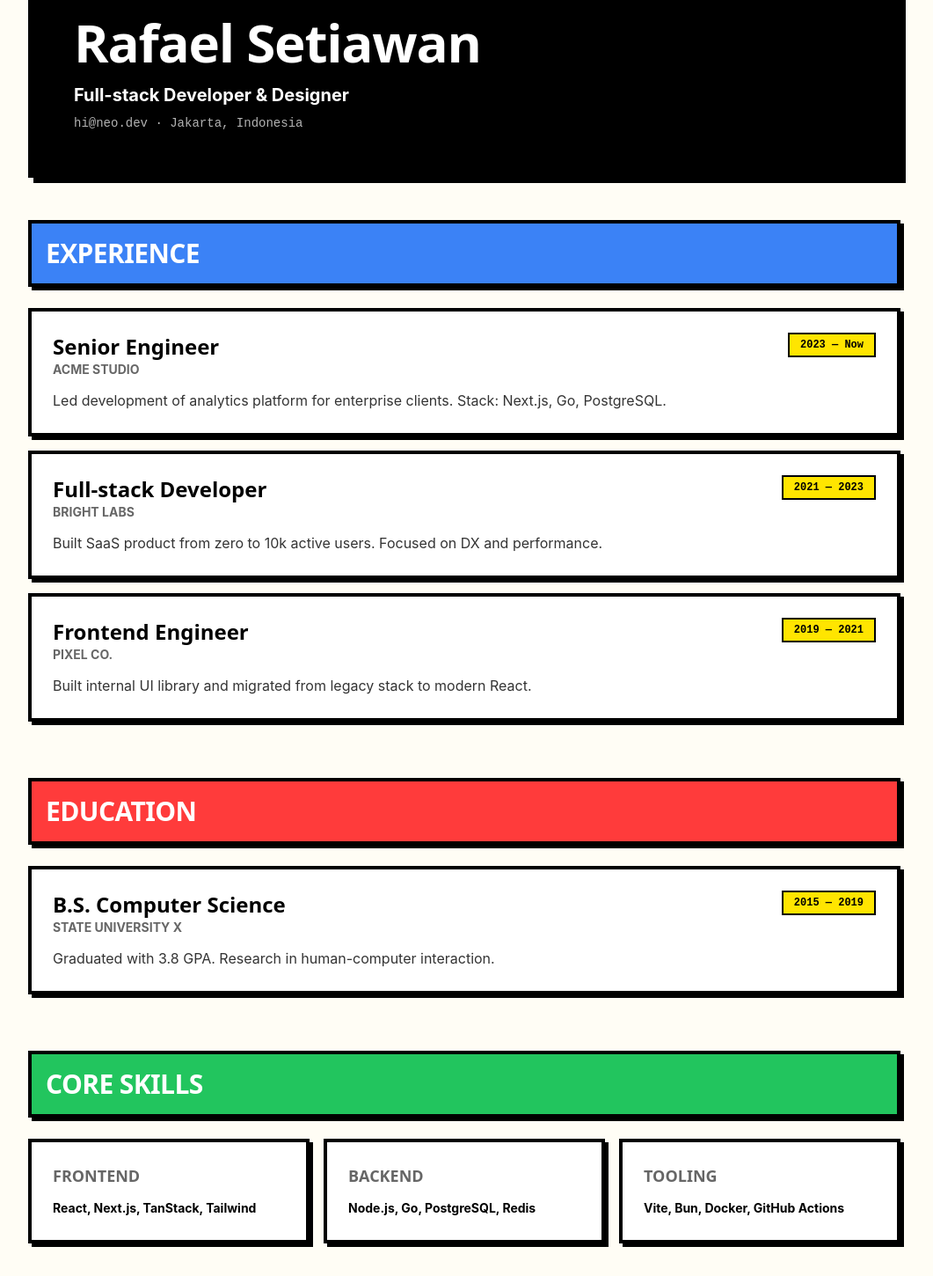
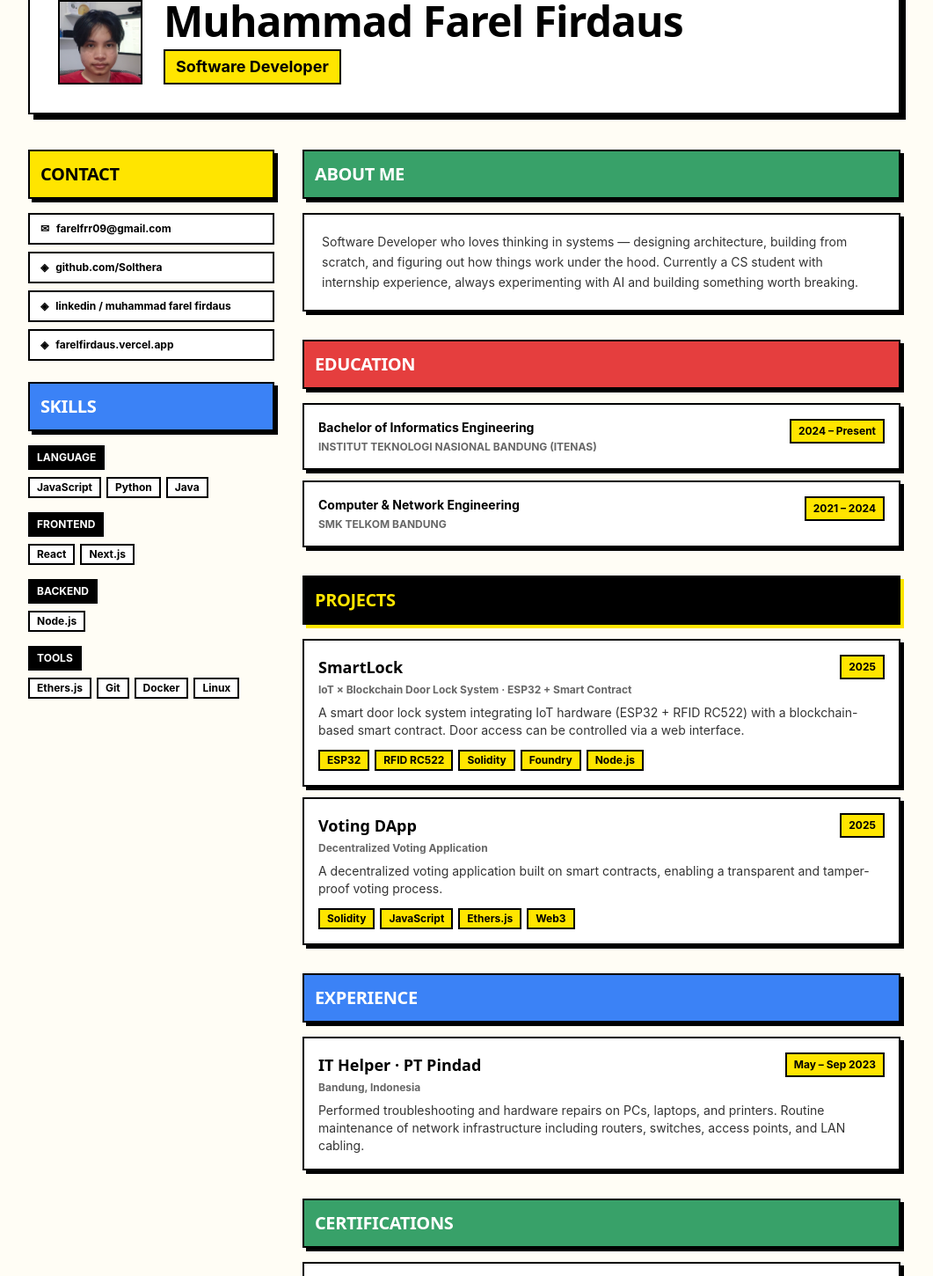
Before and after one commit to Solthera/farel-personal-web, a Next.js app in the folder web/: page /cv in a window 1280 px wide. Shown: the part 449-1899 px from the top of the page at 88% size, without its empty margins (112-1173 px from the left). Built offline with nearby package versions, Linux system fonts and the light colour scheme.

Commit message:
Adjust again

```diff
--- a/web/app/cv/page.tsx
+++ b/web/app/cv/page.tsx
@@ -1,41 +1,10 @@
 import { Layout, PageHeader } from '@/components/nb/Layout'
 import { PrintButton } from '@/components/nb/PrintButton'
-
-const sections = [
-  {
-    title: 'Experience',
-    color: 'border-[var(--blue)]',
-    items: [
-      { period: '2023 — Now', h: 'Senior Engineer', sub: 'Acme Studio', body: 'Led development of analytics platform for enterprise clients. Stack: Next.js, Go, PostgreSQL.' },
-      { period: '2021 — 2023', h: 'Full-stack Developer', sub: 'Bright Labs', body: 'Built SaaS product from zero to 10k active users. Focused on DX and performance.' },
-      { period: '2019 — 2021', h: 'Frontend Engineer', sub: 'Pixel Co.', body: 'Built internal UI library and migrated from legacy stack to modern React.' },
-    ],
-  },
-  {
-    title: 'Education',
-    color: 'border-[var(--red)]',
-    items: [
-      { period: '2015 — 2019', h: 'B.S. Computer Science', sub: 'State University X', body: 'Graduated with 3.8 GPA. Research in human-computer interaction.' },
-    ],
-  },
-  {
-    title: 'Core Skills',
-    color: 'border-[var(--green)]',
-    items: [
-      { period: 'Frontend', h: 'React, Next.js, TanStack, Tailwind', sub: '', body: '' },
-      { period: 'Backend', h: 'Node.js, Go, PostgreSQL, Redis', sub: '', body: '' },
-      { period: 'Tooling', h: 'Vite, Bun, Docker, GitHub Actions', sub: '', body: '' },
-    ],
-  },
-]
+import Image from 'next/image'
 
 export const metadata = { title: 'Farel Personal Website' }
 
 export default function CV() {
-  const experienceItems = sections[0].items
-  const educationItems = sections[1].items
-  const skillItems = sections[2].items
-
   return (
     <Layout>
       <PageHeader title="Curriculum Vitae" subtitle="Summary of experience, education, and expertise." accent="yellow" />
@@ -46,72 +15,174 @@ export default function CV() {
         </div>
 
         {/* Header Card */}
-        <div className="border-4 border-black bg-black text-white p-8 md:p-12 mb-12 shadow-[6px_6px_0px_rgba(0,0,0,1)]">
-          <h2 className="font-display text-5xl md:text-6xl font-bold leading-tight">Rafael Setiawan</h2>
-          <p className="mt-4 text-xl font-bold">Full-stack Developer & Designer</p>
-          <p className="mt-2 font-mono text-sm text-white/70">hi@neo.dev · Jakarta, Indonesia</p>
+        <div className="border-2 border-black bg-white p-8 mb-10 shadow-[6px_6px_0px_0px_#000] flex flex-col md:flex-row items-center gap-6">
+          <div className="w-24 h-24 border-2 border-black overflow-hidden flex-shrink-0">
+            <Image src="/images/foto.jpeg" alt="Muhammad Farel Firdaus" width={96} height={96} className="w-full h-full object-cover" />
+          </div>
+          <div>
+            <h2 className="font-display text-4xl md:text-5xl font-bold leading-tight">Muhammad Farel Firdaus</h2>
+            <p className="mt-2 text-lg font-bold bg-[var(--yellow)] border-2 border-black px-3 py-1 inline-block">Software Developer</p>
+          </div>
         </div>
 
-        {/* Experience Section */}
-        <section className="mb-16">
-          <div className="bg-[#3B82F6] border-4 border-black p-4 mb-6 shadow-[4px_4px_0px_rgba(0,0,0,1)]">
-            <h3 className="font-display text-3xl font-bold text-white uppercase">Experience</h3>
+        <div className="grid md:grid-cols-[280px_1fr] gap-8">
+          {/* LEFT COLUMN */}
+          <aside className="flex flex-col gap-6">
+
+            {/* Contact */}
+            <section>
+              <div className="bg-[var(--yellow)] border-2 border-black p-3 mb-4 shadow-[4px_4px_0px_0px_#000]">
+                <h3 className="font-display text-xl font-bold uppercase">Contact</h3>
               </div>
-          <div className="space-y-4">
-            {experienceItems.map((item, i) => (
-              <div key={i} className="border-4 border-black p-6 bg-white shadow-[4px_4px_0px_rgba(0,0,0,1)] hover:shadow-[6px_6px_0px_rgba(0,0,0,1)] hover:translate-x-[-2px] hover:translate-y-[-2px] transition-all">
-                <div className="flex flex-col md:flex-row md:items-start md:justify-between gap-4 mb-3">
-                  <div>
-                    <div className="font-display text-2xl font-bold">{item.h}</div>
-                    <div className="text-sm font-bold text-black/60 uppercase">{item.sub}</div>
+              <div className="flex flex-col gap-2">
+                {[
+                  { icon: '✉', label: 'farelfrr09@gmail.com', href: 'mailto:farelfrr09@gmail.com' },
+                  { icon: '◈', label: 'github.com/Solthera', href: 'https://github.com/Solthera' },
+                  { icon: '◈', label: 'linkedin / muhammad farel firdaus', href: 'https://www.linkedin.com/in/muhammad-farel-firdaus-b7234530a/' },
+                  { icon: '◈', label: 'farelfirdaus.vercel.app', href: 'https://farelfirdaus.vercel.app/' },
+                ].map(({ icon, label, href }) => (
+                  <a key={href} href={href} target="_blank" rel="noopener noreferrer"
+                    className="flex items-center gap-2 border-2 border-black bg-white px-3 py-2 text-xs font-bold hover:bg-[var(--yellow)] transition-colors">
+                    <span>{icon}</span><span>{label}</span>
+                  </a>
+                ))}
               </div>
-                  <div className="bg-[#FFE500] border-2 border-black px-3 py-1 font-mono text-xs font-bold whitespace-nowrap">
-                    {item.period}
+            </section>
+
+            {/* Skills */}
+            <section>
+              <div className="bg-[var(--blue)] border-2 border-black p-3 mb-4 shadow-[4px_4px_0px_0px_#000]">
+                <h3 className="font-display text-xl font-bold uppercase text-white">Skills</h3>
+              </div>
+              {[
+                { cat: 'Language', tags: ['JavaScript', 'Python', 'Java'] },
+                { cat: 'Frontend', tags: ['React', 'Next.js'] },
+                { cat: 'Backend', tags: ['Node.js'] },
+                { cat: 'Tools', tags: ['Ethers.js', 'Git', 'Docker', 'Linux'] },
+              ].map(({ cat, tags }) => (
+                <div key={cat} className="mb-4">
+                  <div className="text-xs font-bold uppercase border-2 border-black px-2 py-1 bg-black text-white inline-block mb-2">{cat}</div>
+                  <div className="flex flex-wrap gap-1.5">
+                    {tags.map(t => <span key={t} className="border-2 border-black px-2 py-0.5 text-xs font-bold bg-white">{t}</span>)}
                   </div>
                 </div>
-                <p className="text-black/80 leading-relaxed">{item.body}</p>
+              ))}
+            </section>
+
+          </aside>
+
+          {/* RIGHT COLUMN */}
+          <main className="flex flex-col gap-8">
+
+            {/* About Me */}
+            <section>
+              <div className="bg-[var(--green)] border-2 border-black p-3 mb-4 shadow-[4px_4px_0px_0px_#000]">
+                <h3 className="font-display text-xl font-bold uppercase text-white">About Me</h3>
+              </div>
+              <div className="border-2 border-black p-5 bg-white shadow-[4px_4px_0px_0px_#000]">
+                <p className="text-sm leading-relaxed text-black/80">
+                  Software Developer who loves thinking in systems — designing architecture,
+                  building from scratch, and figuring out how things work under the hood.
+                  Currently a CS student with internship experience,
+                  always experimenting with AI and building something worth breaking.
+                </p>
+              </div>
+            </section>
+
+            {/* Education */}
+            <section>
+              <div className="bg-[var(--red)] border-2 border-black p-3 mb-4 shadow-[4px_4px_0px_0px_#000]">
+                <h3 className="font-display text-xl font-bold uppercase text-white">Education</h3>
+              </div>
+              <div className="space-y-3">
+                {[
+                  { degree: 'Bachelor of Informatics Engineering', school: 'Institut Teknologi Nasional Bandung (ITENAS)', period: '2024 – Present' },
+                  { degree: 'Computer & Network Engineering', school: 'SMK TELKOM BANDUNG', period: '2021 – 2024' },
+                ].map(({ degree, school, period }) => (
+                  <div key={degree} className="border-2 border-black p-4 bg-white shadow-[4px_4px_0px_0px_#000] flex justify-between items-start gap-4">
+                    <div>
+                      <div className="font-bold text-sm">{degree}</div>
+                      <div className="text-xs text-black/60 font-bold uppercase mt-1">{school}</div>
+                    </div>
+                    <span className="bg-[var(--yellow)] border-2 border-black px-2 py-1 text-xs font-bold whitespace-nowrap">{period}</span>
                   </div>
                 ))}
               </div>
             </section>
 
-        {/* Education Section */}
-        <section className="mb-16">
-          <div className="bg-[#FF3B3B] border-4 border-black p-4 mb-6 shadow-[4px_4px_0px_rgba(0,0,0,1)]">
-            <h3 className="font-display text-3xl font-bold text-white uppercase">Education</h3>
+            {/* Projects */}
+            <section>
+              <div className="bg-black border-2 border-black p-3 mb-4 shadow-[4px_4px_0px_0px_var(--yellow)]">
+                <h3 className="font-display text-xl font-bold uppercase text-[var(--yellow)]">Projects</h3>
               </div>
-          <div className="space-y-4">
-            {educationItems.map((item, i) => (
-              <div key={i} className="border-4 border-black p-6 bg-white shadow-[4px_4px_0px_rgba(0,0,0,1)] hover:shadow-[6px_6px_0px_rgba(0,0,0,1)] hover:translate-x-[-2px] hover:translate-y-[-2px] transition-all">
-                <div className="flex flex-col md:flex-row md:items-start md:justify-between gap-4 mb-3">
-                  <div>
-                    <div className="font-display text-2xl font-bold">{item.h}</div>
-                    <div className="text-sm font-bold text-black/60 uppercase">{item.sub}</div>
+              <div className="space-y-3">
+                {[
+                  {
+                    name: 'SmartLock', period: '2025',
+                    sub: 'IoT × Blockchain Door Lock System · ESP32 + Smart Contract',
+                    desc: 'A smart door lock system integrating IoT hardware (ESP32 + RFID RC522) with a blockchain-based smart contract. Door access can be controlled via a web interface.',
+                    tags: ['ESP32', 'RFID RC522', 'Solidity', 'Foundry', 'Node.js'],
+                  },
+                  {
+                    name: 'Voting DApp', period: '2025',
+                    sub: 'Decentralized Voting Application',
+                    desc: 'A decentralized voting application built on smart contracts, enabling a transparent and tamper-proof voting process.',
+                    tags: ['Solidity', 'JavaScript', 'Ethers.js', 'Web3'],
+                  },
+                ].map(({ name, period, sub, desc, tags }) => (
+                  <div key={name} className="border-2 border-black p-4 bg-white shadow-[4px_4px_0px_0px_#000]">
+                    <div className="flex justify-between items-start gap-4 mb-1">
+                      <div className="font-display font-bold text-lg">{name}</div>
+                      <span className="bg-[var(--yellow)] border-2 border-black px-2 py-1 text-xs font-bold whitespace-nowrap">{period}</span>
                     </div>
-                  <div className="bg-[#FFE500] border-2 border-black px-3 py-1 font-mono text-xs font-bold whitespace-nowrap">
-                    {item.period}
+                    <div className="text-xs font-bold text-black/60 mb-2">{sub}</div>
+                    <p className="text-sm text-black/80 mb-3">{desc}</p>
+                    <div className="flex flex-wrap gap-1.5">
+                      {tags.map(t => <span key={t} className="border-2 border-black px-2 py-0.5 text-xs font-bold bg-[var(--yellow)]">{t}</span>)}
                     </div>
-                </div>
-                <p className="text-black/80 leading-relaxed">{item.body}</p>
                   </div>
                 ))}
               </div>
             </section>
 
-        {/* Skills Section */}
+            {/* Experience */}
             <section>
-          <div className="bg-[#22C55E] border-4 border-black p-4 mb-6 shadow-[4px_4px_0px_rgba(0,0,0,1)]">
-            <h3 className="font-display text-3xl font-bold text-white uppercase">Core Skills</h3>
+              <div className="bg-[var(--blue)] border-2 border-black p-3 mb-4 shadow-[4px_4px_0px_0px_#000]">
+                <h3 className="font-display text-xl font-bold uppercase text-white">Experience</h3>
               </div>
-          <div className="grid gap-4 md:grid-cols-3">
-            {skillItems.map((item, i) => (
-              <div key={i} className="border-4 border-black p-6 bg-white shadow-[4px_4px_0px_rgba(0,0,0,1)] hover:shadow-[6px_6px_0px_rgba(0,0,0,1)] hover:translate-x-[-2px] hover:translate-y-[-2px] transition-all">
-                <div className="font-display text-lg font-bold uppercase text-black/60 mb-3">{item.period}</div>
-                <div className="font-bold text-sm leading-relaxed">{item.h}</div>
+              <div className="border-2 border-black p-4 bg-white shadow-[4px_4px_0px_0px_#000]">
+                <div className="flex justify-between items-start gap-4 mb-1">
+                  <div className="font-display font-bold text-lg">IT Helper · PT Pindad</div>
+                  <span className="bg-[var(--yellow)] border-2 border-black px-2 py-1 text-xs font-bold whitespace-nowrap">May – Sep 2023</span>
+                </div>
+                <div className="text-xs font-bold text-black/60 mb-2">Bandung, Indonesia</div>
+                <p className="text-sm text-black/80">Performed troubleshooting and hardware repairs on PCs, laptops, and printers. Routine maintenance of network infrastructure including routers, switches, access points, and LAN cabling.</p>
+              </div>
+            </section>
+
+            {/* Certifications */}
+            <section>
+              <div className="bg-[var(--green)] border-2 border-black p-3 mb-4 shadow-[4px_4px_0px_0px_#000]">
+                <h3 className="font-display text-xl font-bold uppercase text-white">Certifications</h3>
+              </div>
+              <div className="space-y-3">
+                {[
+                  { name: 'Field work practicum certificate at PT. PINDAD', issuer: 'PT. PINDAD', year: '2023' },
+                  { name: 'INQF Level II – Computer & Network Engineering', issuer: 'BNSP', year: '2024' },
+                ].map(({ name, issuer, year }) => (
+                  <div key={name} className="border-2 border-black p-4 bg-white shadow-[4px_4px_0px_0px_#000] flex justify-between items-start gap-4">
+                    <div>
+                      <div className="font-bold text-sm">{name}</div>
+                      <div className="text-xs text-black/60 font-bold uppercase mt-1">{issuer}</div>
+                    </div>
+                    <span className="bg-[var(--yellow)] border-2 border-black px-2 py-1 text-xs font-bold whitespace-nowrap">{year}</span>
                   </div>
                 ))}
               </div>
             </section>
+
+          </main>
+        </div>
       </div>
     </Layout>
   )
--- a/web/app/page.tsx
+++ b/web/app/page.tsx
@@ -27,19 +27,19 @@ export default function Home() {
               I&apos;m <span className="bg-[var(--yellow)] border-2 border-black px-2 nb-shadow inline-block">Farel</span>
               <br />a{' '}
               <span className="bg-[var(--blue)] text-white border-2 border-black px-2 nb-shadow inline-block mt-2">
-                Software Eng
+                Software Dev
               </span>
             </h1>
             <p className="mt-6 max-w-xl text-lg text-black/70">
-              Software Engineer & Architecture Design. I ship products, sell digital templates, and write about
-              the messy parts of building software.
+              Software Developer who solves problems by thinking in systems, designing
+              architecture, building from scratch, and diving deep into how things work.
             </p>
             <div className="mt-8 flex flex-wrap gap-4">
               <NbLinkButton to="/portfolio" variant="green" size="lg">
                 Portfolio →
               </NbLinkButton>
-              <NbLinkButton to="/store" variant="yellow" size="lg">
-                Buy Product
+              <NbLinkButton to="/cv" variant="yellow" size="lg">
+                Curriculum Vitae
               </NbLinkButton>
             </div>
           </div>
@@ -70,7 +70,7 @@ export default function Home() {
             { Icon: Github, label: 'GitHub', value: '@Solthera', href: 'https://github.com/Solthera', target: "_blank", rel: "noopener noreferrer" },
             { Icon: Linkedin, label: 'LinkedIn', value: '/in/farel', href: 'https://www.linkedin.com/in/muhammad-farel-firdaus-b7234530a/', target: "_blank", rel: "noopener noreferrer" },
             { Icon: Instagram, label: 'Instagram', value: '@farellfrs', href: 'https://www.instagram.com/farellfrs/', target: "_blank", rel: "noopener noreferrer" },
-            { Icon: Mail, label: 'Email', value: 'farelfrr09@gmail.com', href: '#', target: "_blank", rel: "noopener noreferrer" },
+            { Icon: Mail, label: 'Email', value: 'farelfrr09@gmail.com', href: '#', rel: "noopener noreferrer" },
           ].map(({ Icon, label, value, href, target, rel }) => (
             <a key={label} href={href} className="nb-card p-4 nb-interactive flex items-center gap-3" target={target} rel={rel}>
               <span className="border-2 border-black p-2 bg-[var(--yellow)]">
--- a/web/app/portfolio/page.tsx
+++ b/web/app/portfolio/page.tsx
@@ -22,8 +22,9 @@ type Project = {
 
 const projects: Project[] = [
   { id: '1', name: 'Smartlock', desc: 'Open the door with just a tap card and close it automatically.', long: 'Smartlock is a project that combines IoT with Blockchain, IoT is used as a physical activity while blockchain is used as a database.', tags: ['IoT', 'Blockchain', 'Foundry'], year: 2025, color: 'bg-[var(--yellow)]', image: '/images/portfolio-assets/smartlock.jpeg', linkLiveDemo: '#', linkSourceCode: 'https://github.com/Itsjustrell/Smartlock', status: 'completed' },
-  { id: '2', name: 'LUMINA', desc: 'Makes it easier to find items or tools if someone needs them.', long: 'LUMINA is a goods procurement system at the community level to make it easier for residents to carry out their activities if they need goods or tools.', tags: ['Java', 'Spring Boot', 'PostgreSQL'], year: 2026, color: 'bg-[var(--blue)]', image: '/images/portfolio-assets/pulse.png', linkLiveDemo: '#', linkSourceCode: '#', status: 'soon' },
-  { id: '3', name: 'AssistFi', desc: 'Record finances easily and display a dashboard to make it easier to view financial data.', long: 'AssistFi is a website that makes financial recording easier, with a CSV import feature that will immediately calculate and analyze financial data, then can be exported again with structured data.', tags: ['Javascript', 'Python', 'React'], year: 2026, color: 'bg-[var(--green)]', image: '/images/portfolio-assets/brick.png', linkLiveDemo: '#', linkSourceCode: '#', status: 'soon' },
+  { id: '2', name: 'Voting DApp', desc: 'Vote safely without worrying about data being changed', long: 'Voting DApps is a blockchain-based voting website that stores voting results, the data cannot be manipulated, such as by changing or deleting them.', tags: ['Blockchain', 'Foundry', 'React'], year: 2025, color: 'bg-[var(--yellow)]', image: '/images/portfolio-assets/voting-dapp.jpeg', linkLiveDemo: '#', linkSourceCode: 'https://github.com/Itsjustrell/Smartlock', status: 'completed' },
+  { id: '3', name: 'LUMINA', desc: 'Makes it easier to find items or tools if someone needs them.', long: 'LUMINA is a goods procurement system at the community level to make it easier for residents to carry out their activities if they need goods or tools.', tags: ['Java', 'Spring Boot', 'PostgreSQL'], year: 2026, color: 'bg-[var(--blue)]', image: '/images/portfolio-assets/pulse.png', linkLiveDemo: '#', linkSourceCode: '#', status: 'soon' },
+  { id: '4', name: 'AssistFi', desc: 'Record finances easily and display a dashboard to make it easier to view financial data.', long: 'AssistFi is a website that makes financial recording easier, with a CSV import feature that will immediately calculate and analyze financial data, then can be exported again with structured data.', tags: ['Javascript', 'Python', 'React'], year: 2026, color: 'bg-[var(--green)]', image: '/images/portfolio-assets/brick.png', linkLiveDemo: '#', linkSourceCode: '#', status: 'soon' },
 ]
 
 function ProjectImage({ project, variant = 'card' }: { project: Project; variant?: 'card' | 'modal' }) {
@@ -61,7 +62,7 @@ export default function Portfolio() {
 
   return (
     <Layout>
-      <PageHeader title="Portfolio" subtitle="Collection of personal projects built with opinion & taste." accent="blue" />
+      <PageHeader title="Portfolio" subtitle="A collection of projects I've built." accent="blue" />
 
       <div className="mx-auto max-w-6xl px-4 py-10">
         <div className="flex flex-wrap gap-2 mb-8">
--- a/web/components/nb/Footer.tsx
+++ b/web/components/nb/Footer.tsx
@@ -7,7 +7,7 @@ export function Footer() {
         <div>
           <h3 className="font-display text-2xl font-bold">Farel Firdaus</h3>
           <p className="mt-2 text-sm text-white/70 max-w-md">
-            Personal website & digital store. Built loud, shipped bold.
+            A place where I share my work
           </p>
         </div>
         <div className="flex md:justify-end items-start gap-3">
@@ -15,7 +15,7 @@ export function Footer() {
             { Icon: Github, label: 'GitHub', value: '@Solthera', href: 'https://github.com/Solthera', target: "_blank", rel: "noopener noreferrer" },
             { Icon: Linkedin, label: 'LinkedIn', value: '/in/neodev', href: 'https://www.linkedin.com/in/muhammad-farel-firdaus-b7234530a/', target: "_blank", rel: "noopener noreferrer" },
             { Icon: Instagram, label: 'Instagram', value: '@farellfrs', href: 'https://www.instagram.com/farellfrs/', target: "_blank", rel: "noopener noreferrer" },
-            { Icon: Mail, label: 'Email', value: 'hi@neo.dev', href: 'mailto:hi@neo.dev', target: "_blank", rel: "noopener noreferrer" },
+            { Icon: Mail, label: 'Email', value: 'farelfrr09@gmail.com', href: '#', rel: "noopener noreferrer" },
           ].map(({ Icon, label, href, target, rel }) => (
             <a
               key={label}
--- a/web/components/nb/Navbar.tsx
+++ b/web/components/nb/Navbar.tsx
@@ -9,7 +9,7 @@ import { cn } from '@/lib/utils'
 const links = [
   { to: '/', label: 'Home' },
   { to: '/portfolio', label: 'Portfolio' },
-  { to: '/store', label: 'Store' },
+  // { to: '/store', label: 'Store' },
   { to: '/cv', label: 'CV' },
   { to: '/blog', label: 'Blog' },
 ]
```
Also changed, not shown: web/components/nb/PrintButton.tsx (+6 -1 lines), web/public/images/portfolio-assets/voting-dapp.jpeg (added), 1 other file (tests, documents, lock files or other folders). Lines whose indentation alone changed are shown as unchanged.
